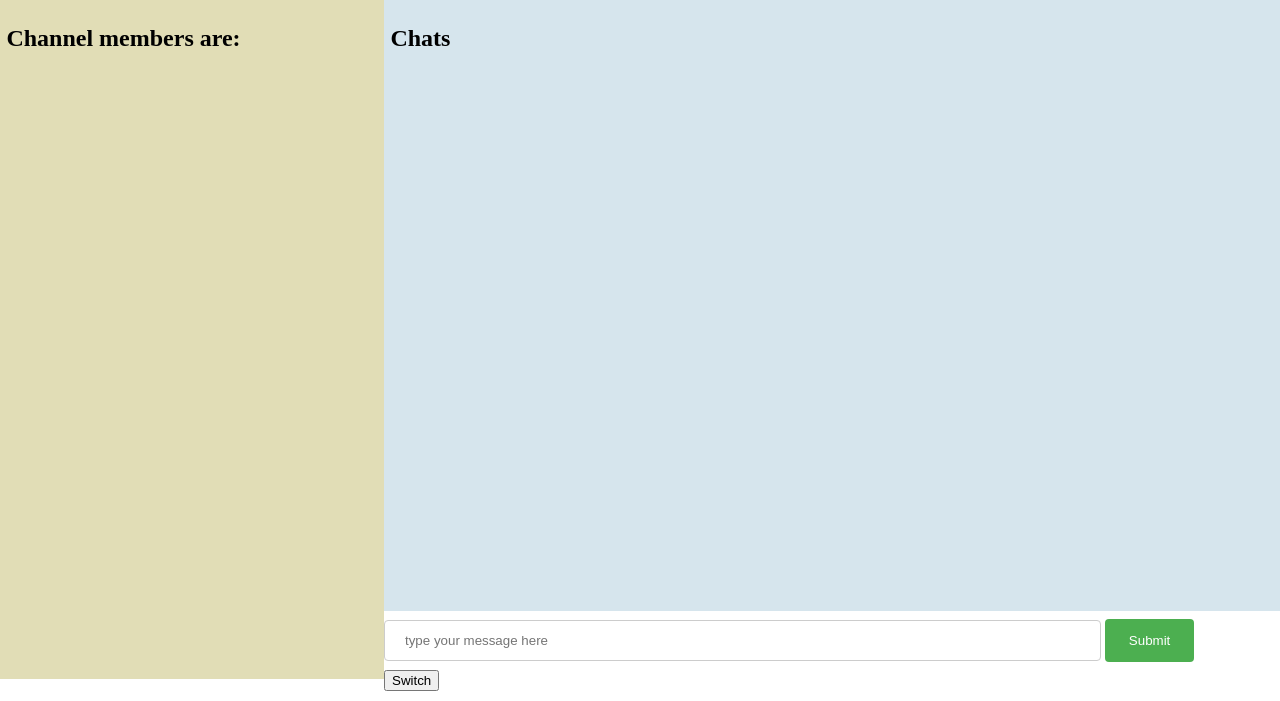
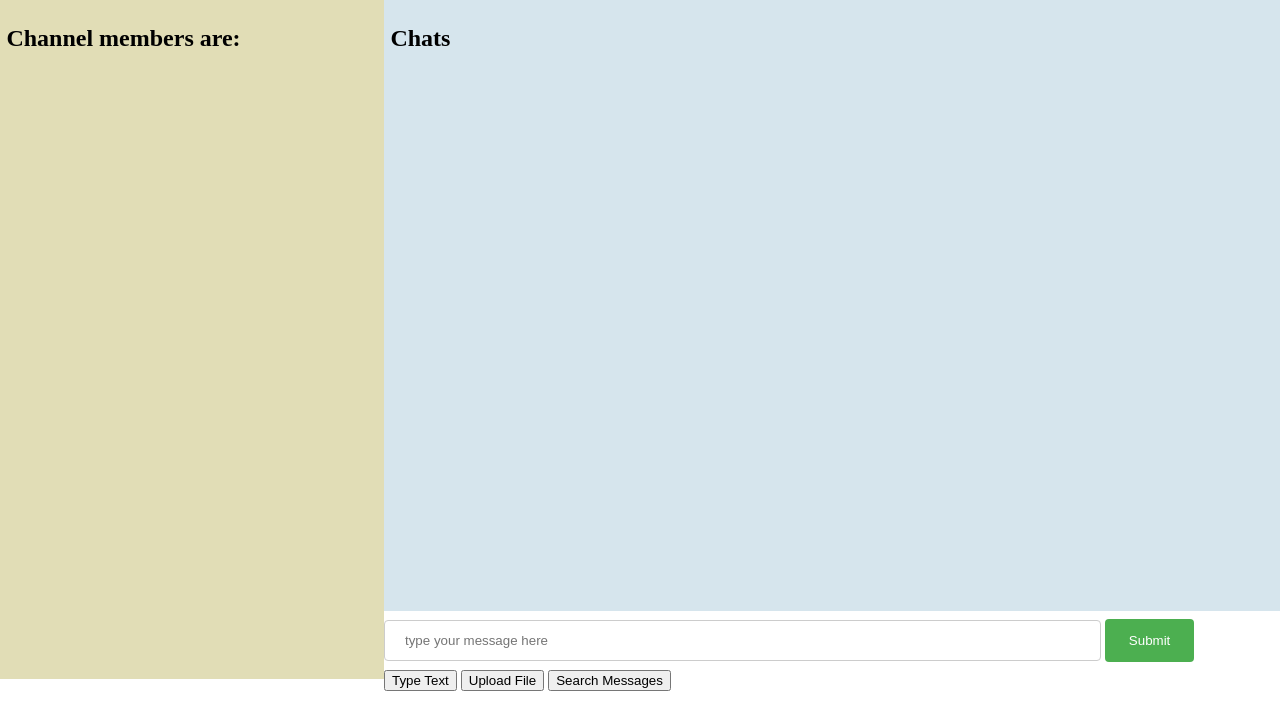
Before and after one commit to TarushGoyal/ChitChat, a Python web app: template templates/channel.html in a window 1280 px wide. Shown: the part 99-800 px from the top of the page. Run offline with Jinja, Linux system fonts and the light colour scheme; the template is opened without the code that fills it, so the values that code supplies are empty; some libraries are stand-ins or nearby versions.

Commit message:
added asynchronous files and search users

```diff
--- a/requirements.txt
+++ b/requirements.txt
@@ -11,7 +11,7 @@ Jinja2==2.11.3
 MarkupSafe==1.1.1
 pkg-resources==0.0.0
 python-engineio==4.0.0
-python-socketio==5.0.4
+python-socketio==4.3.2
 pytz==2021.1
 six==1.15.0
 SQLAlchemy==1.3.23
--- a/static/js/channel.js
+++ b/static/js/channel.js
@@ -21,11 +21,17 @@ socket.on( 'connect', function() {
       };
   }
 
-  function add_message(id, sender_name, time, text, reactions, reply_to) {
-      console.log(id, sender_name, time, text, reactions, reply_to);
+  function add_message(id, sender_name, time, text, reactions, type) {
+      // console.log("Adding message : ", type, id, sender_name, time, text, reactions);
       var sender = $('<div class="sender">' + sender_name + '</div>');
       var time = $('<div class="timestamp">' + time + '</div>');
-      var message_content = $('<div class="message-content">' + text + '</div>');
+      var message_content;
+      if (type == "text")
+          message_content = $('<div class="message-content">' + text + '</div>');
+      else { // file
+          var filename = text.replace(/^.*[\\\/]/, '')
+          message_content = $('<div class="message-content"><a href="' + text + '" target="_blank" > <div class="filediv"> 📰️ ' + filename + ' </div> </a></div>');
+      }
       var react_state = $('<div class="react-state"></div>');
       for(var key in REACT2EMOJI) {
           var emoji = REACT2EMOJI[key];
@@ -51,16 +57,49 @@ socket.on( 'connect', function() {
       react_button_tray.append(delete_button);
       var complete_message = $('<div class="complete-message"></div>');
       complete_message.append(sender, time, message_content, react_state, react_button_tray, $('<div style="clear:both;"></div>'));
-      if (reply_to) {
-        complete_message.append($('<p>replied message</p>'))
-      }
+      // if (reply_to) {
+      //   complete_message.append($('<p>replied message</p>'))
+      // }
       complete_message.mouseenter(() => {react_button_tray.css("display", "inline");});
       complete_message.mouseleave(() => {react_button_tray.css("display", "none");});
       $('.message_holder').append(complete_message);
 
   }
 
-
+  function load_chats(keyword, sender) {
+    const myNode = document.getElementsByClassName("message_holder")[0];
+    myNode.innerHTML = '';
+    $.ajax({
+        url: '/chats/' + channel_id,
+        data : {'keyword' : keyword, 'sender' : sender},
+        type: 'POST',
+        success: function(response) {
+            console.log("Fetched older chats");
+            console.log(response);
+            msg = response;
+            for (var i = 0; i < msg.chats.length; i++) {
+              var chat = msg.chats[i];
+              var samaan = (chat.type == "text") ? chat.content : chat.link;
+              console.log(chat.type);
+              add_message(chat.id, chat.name, chat.posted_at, samaan, {
+                 like  : chat.like,
+                 love  : chat.love,
+                 angry : chat.angry,
+                 laugh : chat.laugh,
+                 wow   : chat.wow,
+                 sad   : chat.sad,
+              }, chat.type);
+            }
+            document.querySelector('.rightcolumn').scrollTop = document.querySelector('.rightcolumn').scrollHeight;
+        },
+        error: function(error) {
+            console.log("Could not fetch chats!",error);
+        },
+        // processData: false,
+        // contentType: false,
+        // cache : false
+    });
+  }
 
   socket.emit('joined', {
     channel : channel_id
@@ -79,20 +118,47 @@ socket.on( 'connect', function() {
 
   var form2 = $( '.file-form' ).on( 'submit', function( e ) {
         e.preventDefault();
-    var file = document.querySelector('input.file').files[0]; //Files[0] = 1st file
-    var reader = new FileReader();
-    reader.readAsText(file, 'UTF-8');
-    reader.onload = (event) => {
+        var formData = new FormData(this);
+        $.ajax({
+            url: '/upload',
+            data: formData,
+            type: 'POST',
+            success: function(response) {
+                console.log("Uploaded!!!!!!!!!!!!");
+                console.log(response);
                 socket.emit( 'upload', {
                     'filename' : document.querySelector('input.file').files[0].name,
-        'data' : event.target.result,
+                    'folder' : response.folder,
                     'channel' : channel_id
-      } );
+                });
                 document.querySelector('input.file').value = "";
                 console.log("File sent from frontend");
                 $( 'input.message' ).val( '' ).focus();
-    }
-  } );
+            },
+            error: function(error) {
+                console.log("Failed!!!!!!!!!!!!!!!",error);
+            },
+            cache: false,
+            contentType: false,
+            processData: false
+        });
+  });
+
+  var form3 = $( '.search-form' ).on( 'submit', function( e ) {
+    e.preventDefault();
+    // var formData = new FormData(this);
+    let keyword = $('.search-form #keyword').val();
+    let sender = $('.search-form #sender').val();
+    load_chats(keyword = keyword, sender = sender);
+  });
+
+  $('#switch-text-button').click(() => {
+      load_chats('','');
+  });
+  $('#switch-file-button').click(() => {
+      load_chats('','');
+  });
+
 
   react_buttons = document.getElementsByClassName('react-button');
   for (var i=0;i<react_buttons.length;i++) {
@@ -108,22 +174,12 @@ socket.on( 'connect', function() {
 
 socket.on('status', function(msg) {
     console.log("received chats!");
-    for (var i =0 ;i<msg.chats.length;i++) {
-      var chat = msg.chats[i];
-      add_message(chat.id, chat.name, chat.posted_at, chat.content, {
-         like  : chat.like,
-         love  : chat.love,
-         angry : chat.angry,
-         laugh : chat.laugh,
-         wow   : chat.wow,
-         sad   : chat.sad,
-      });
-    }
-    document.querySelector('.rightcolumn').scrollTop = document.querySelector('.rightcolumn').scrollHeight;
+    load_chats(keyword = "", sender = "");
 });
 
 socket.on('add chat',function(msg) {
-    console.log(msg);
+    console.log("Socket received : ", msg);
+    if (msg.type == "text") {
       add_message(msg.id, msg.posted_by_name, msg.posted_at, msg.content, {
           like  : 0,
           love  : 0,
@@ -131,11 +187,25 @@ socket.on('add chat',function(msg) {
           laugh : 0,
           wow   : 0,
           sad   : 0,
-    });
+        }, "text");
+    }
+    else if (msg.type == "file"){
+      add_message(msg.id, msg.posted_by_name, msg.posted_at, msg.link, {
+          like  : 0,
+          love  : 0,
+          angry : 0,
+          laugh : 0,
+          wow   : 0,
+          sad   : 0,
+        }, "file");
+    }
+    else {
+      console.log("Fucked up! " + msg.type);
+    }
     document.querySelector('.rightcolumn').scrollTop = document.querySelector('.rightcolumn').scrollHeight;
 })
 socket.on('add react',function(msg) {
-    console.log(msg);
+    // console.log(msg);
     var react_num = document.getElementById("react-num|" + msg.message_id + "|" + msg.type);
     var react_type = document.getElementById("react-type|" + msg.message_id + "|" + msg.type);
     react_num.innerText = parseInt(react_num.innerText) + 1;
--- a/static/styles/channel.css
+++ b/static/styles/channel.css
@@ -21,7 +21,7 @@
   margin : 10px;
 }
 
-input[type=text]{
+.text-form input[type=text]{
   padding: 12px 20px;
   margin: 8px 0;
   display: inline-block;
@@ -33,7 +33,7 @@ input[type=text]{
   width : 56%;
 }
 
-input[type=submit] {
+.text-form input[type=submit] {
   background-color: #4CAF50;
   color: white;
   padding: 14px 20px;
@@ -47,6 +47,10 @@ input[type=submit] {
 }
 
 .file-form {
+  display : none;
+}
+
+.search-form {
   display : none;
 }
 
@@ -114,3 +118,14 @@ font-size:      15px;
 font-weight:    bold;
 display: inline;
 }
+
+.filediv {
+  background-color: #AAAAAA;
+  padding : 10px;
+  text-decoration: none;
+  display : block-inline;
+}
+
+#switch-text-button {
+  visibility : none;
+}
--- a/templates/channel.html
+++ b/templates/channel.html
@@ -39,7 +39,16 @@
         <input type="file" name="file" class="file"/>
         <input type="submit" value="Upload"/>
       </form>
-      <button id="switch-button" type="button" name="button"> Switch </button>
+      <form class="search-form" action="" method=post enctype=multipart/form-data>
+        <label for="keyword">Keyword:</label>
+        <input type="text" id="keyword" name="keyword" placeholder=""/>
+        <label for="sender">Sender:</label>
+        <input type="text" id="sender" name="sender" placeholder="all"/>
+        <input type="submit"/>
+      </form>
+      <button id="switch-text-button" type="button" name="button"> Type Text </button>
+      <button id="switch-file-button" type="button" name="button"> Upload File </button>
+      <button id="switch-search-button" type="button" name="button"> Search Messages </button>
     </div>
 
 </div>
@@ -49,18 +58,29 @@
   <script src="https://cdnjs.cloudflare.com/ajax/libs/socket.io/1.7.3/socket.io.js"></script>
   <script>
       var channel_id = {{channel.id}};
-      var switch_button = $('#switch-button');
       var mode = 0;
-      switch_button.click(() => {
-          if (mode === 0) {
-              $('.text-form').hide();
-              $('.file-form').show();
-              mode = 1;
-          } else {
-              $('.file-form').hide();
-              $('.text-form').show();
-              mode = 0;
-          }
+
+      var switch_text_button = $('#switch-text-button');
+      var switch_file_button = $('#switch-file-button');
+      var switch_search_button = $('#switch-search-button');
+      switch_text_button.click(() => {
+          $('.text-form').show();
+          $('.file-form').hide();
+          $('.search-form').hide();
+          mode = 0;
+      });
+      switch_file_button.click(() => {
+          $('.text-form').hide();
+          $('.file-form').show();
+          $('.search-form').hide();
+          mode = 1;
+      });
+      switch_search_button.click(() => {
+          $('.text-form').hide();
+          $('.file-form').hide();
+          $('.search-form').show();
+          // $('.rightcolumn').height("70%");
+          mode = 2;
       });
   </script>
   <script type=text/javascript src="{{
```
Also changed, not shown: events.py (+5 -10 lines), main.py (+32 -8 lines), models.py (+53 -19 lines), 3 other files. Lines whose indentation alone changed are shown as unchanged.
